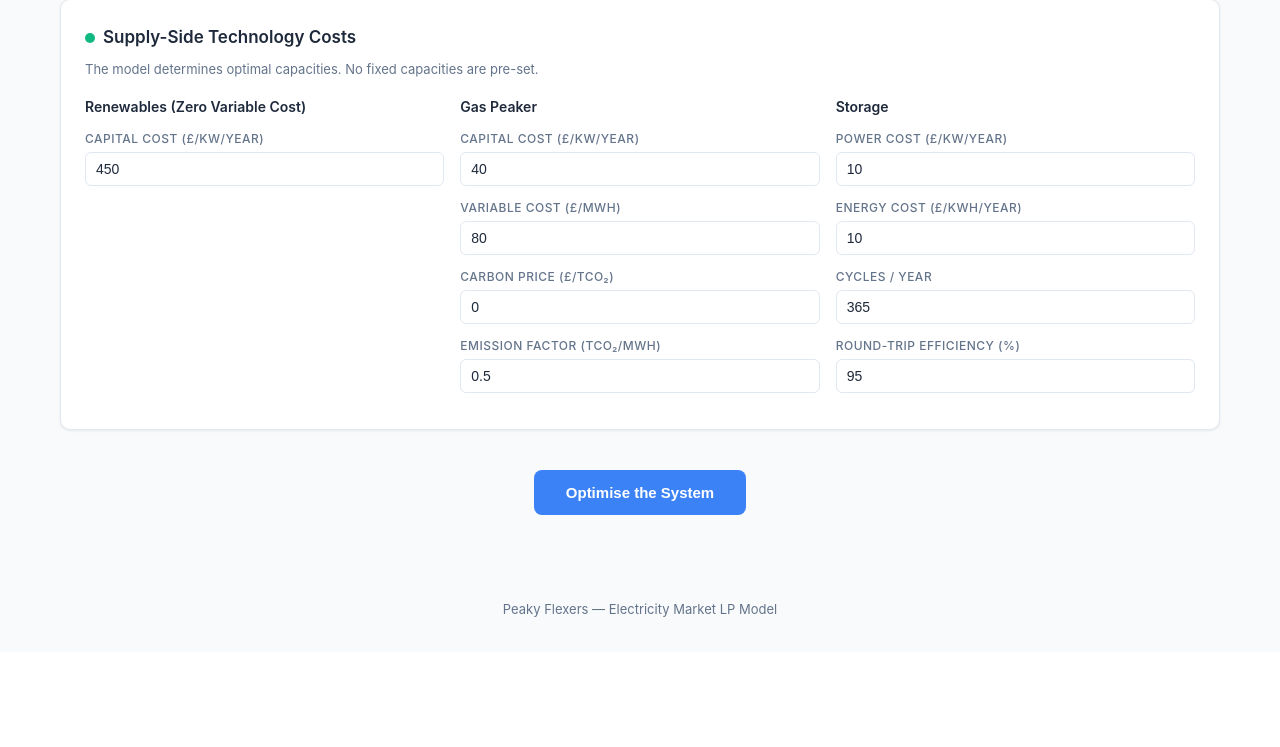
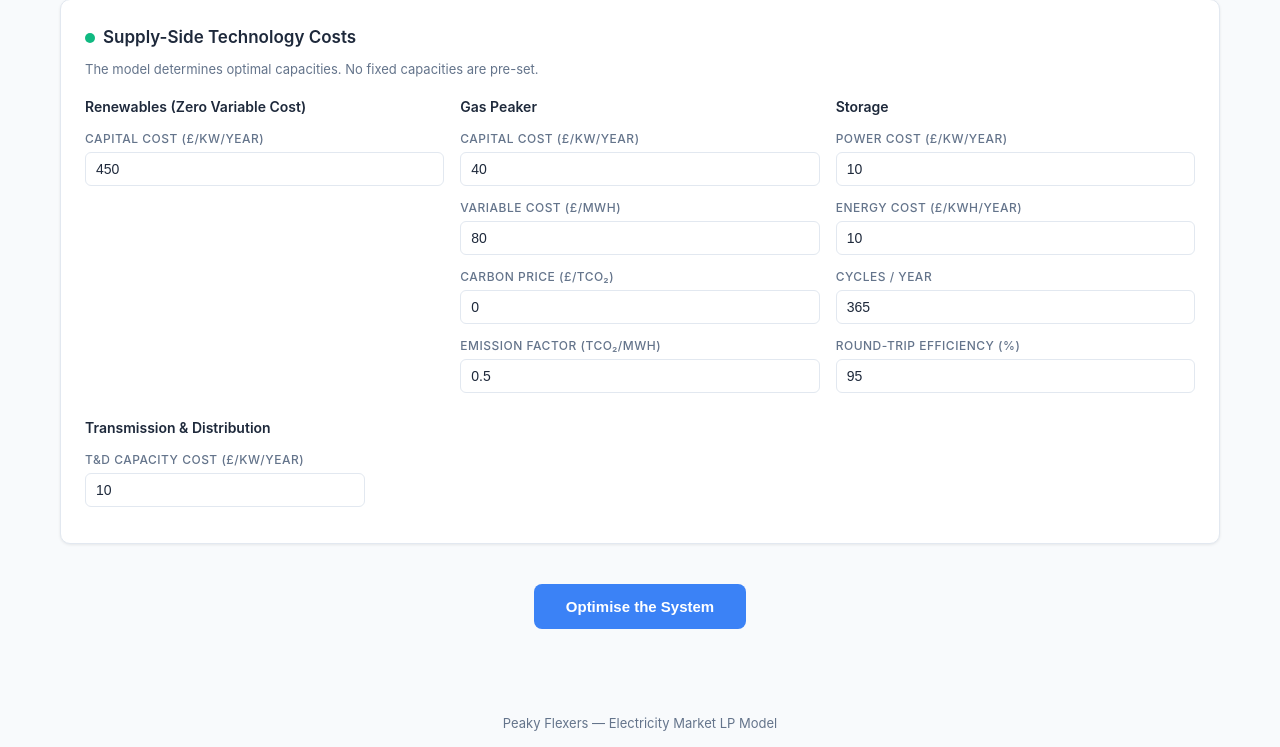
Before and after one commit to metakarma/FlexSys, a Flask app: page / in a window 1280 px wide. Shown: the part 1676-2423 px from the top of the page. Before the commit the page ends 2293 px from the top, so only its background shows below. Run offline with Flask 3, Linux system fonts and the light colour scheme.

Commit message:
Add Transmission & Distribution capacity cost
New input parameter: T&D Capacity Cost (£/kW/year), default £10.
The model adds an endogenous T&D capacity variable constrained to be
>= total generation dispatched (ZVC + gas + storage discharge) in
every sub-block, so it binds at the system peak. The annualised T&D
capital cost enters the welfare objective alongside generation costs.

T&D capacity and cost appear in the summary metrics, capacity bar
chart, and cost pie chart.

Made-with: Cursor

```diff
--- a/app.py
+++ b/app.py
@@ -451,9 +451,9 @@ def _plot_capacity(results: dict, cur: str = "$") -> str:
 
     fig, (ax1, ax2) = plt.subplots(1, 2, figsize=(10, 4.5))
 
-    techs = ["Renewables", "Gas", "Storage"]
-    cap_vals = [caps["zvc"], caps["gas"], caps["storage_power"]]
-    colors = ["#10B981", "#EF4444", "#3B82F6"]
+    techs = ["Renewables", "Gas", "Storage", "T&D"]
+    cap_vals = [caps["zvc"], caps["gas"], caps["storage_power"], caps.get("td", 0)]
+    colors = ["#10B981", "#EF4444", "#3B82F6", "#8B5CF6"]
 
     bars = ax1.bar(techs, cap_vals, color=colors, edgecolor="white", width=0.6)
     for bar, val in zip(bars, cap_vals):
@@ -463,9 +463,10 @@ def _plot_capacity(results: dict, cur: str = "$") -> str:
     ax1.set_ylabel("Capacity (GW)")
     ax1.set_title("Optimal Power Capacity", fontsize=12, fontweight="bold")
 
-    cost_labels = ["Renewables", "Gas", "Storage"]
+    cost_labels = ["Renewables", "Gas", "Storage", "T&D"]
     cost_vals = [costs["zvc"], costs["gas"],
-                 costs["storage_power"] + costs["storage_energy"]]
+                 costs["storage_power"] + costs["storage_energy"],
+                 costs.get("td", 0)]
     nonzero = [(l, v, c) for l, v, c in zip(cost_labels, cost_vals, colors) if v > 0]
     if nonzero:
         labels_nz, vals_nz, colors_nz = zip(*nonzero)
--- a/model.py
+++ b/model.py
@@ -85,6 +85,7 @@ def default_inputs() -> dict[str, Any]:
         "storage_energy_cost": 10,
         "storage_cycles": 365,
         "storage_efficiency": 95,
+        "td_cost": 10,
     }
 
     return {
@@ -159,6 +160,7 @@ def _solve_core(inputs: dict[str, Any], *,
     cap_gas = pulp.LpVariable("cap_gas", 0)
     cap_sto_pw = pulp.LpVariable("cap_sto_pw", 0)
     cap_sto_en = pulp.LpVariable("cap_sto_en", 0)
+    cap_td = pulp.LpVariable("cap_td", 0)
 
     # ── Dispatch variables (per sub-block) ───────────────────────────────
     served = {}
@@ -260,6 +262,7 @@ def _solve_core(inputs: dict[str, Any], *,
     obj.append(-CAPITAL_CONV * supply["gas_capital_cost"] * cap_gas)
     obj.append(-CAPITAL_CONV * supply["storage_power_cost"] * cap_sto_pw)
     obj.append(-CAPITAL_CONV * eff_energy_cost * cap_sto_en)
+    obj.append(-CAPITAL_CONV * supply.get("td_cost", 0) * cap_td)
 
     prob += pulp.lpSum(obj), "Welfare"
 
@@ -335,6 +338,11 @@ def _solve_core(inputs: dict[str, Any], *,
         prob += sto_dis[k] <= cap_sto_pw, f"cdis_{_s(b)}_{i}"
         prob += sto_chg[k] <= cap_sto_pw, f"cchg_{_s(b)}_{i}"
 
+    # 3b. T&D capacity: peak network flow = total generation dispatched
+    for b, i, lbl, sh, av in sub_blocks:
+        k = sb_key(b, i)
+        prob += zvc[k] + gas[k] + sto_dis[k] <= cap_td, f"ctd_{_s(b)}_{i}"
+
     # 4. Storage energy level limits
     prob += sto_level_start <= cap_sto_en, "cslev_start"
     for b, i, *_ in sub_blocks:
@@ -397,6 +405,7 @@ def _solve_core(inputs: dict[str, Any], *,
         "gas": _v(cap_gas),
         "storage_power": _v(cap_sto_pw),
         "storage_energy": _v(cap_sto_en),
+        "td": _v(cap_td),
     }
 
     annual_capital = {
@@ -404,6 +413,7 @@ def _solve_core(inputs: dict[str, Any], *,
         "gas": round(capacities["gas"] * supply["gas_capital_cost"] * CAPITAL_CONV, 2),
         "storage_power": round(capacities["storage_power"] * supply["storage_power_cost"] * CAPITAL_CONV, 2),
         "storage_energy": round(capacities["storage_energy"] * eff_energy_cost * CAPITAL_CONV, 2),
+        "td": round(capacities["td"] * supply.get("td_cost", 0) * CAPITAL_CONV, 2),
     }
     annual_capital["total"] = round(sum(annual_capital.values()), 2)
 
--- a/templates/index.html
+++ b/templates/index.html
@@ -344,6 +344,15 @@ footer { text-align: center; padding: 32px 0; color: var(--muted); font-size: 13
         </div>
       </div>
     </div>
+    <div style="margin-top:12px;">
+      <h4 style="font-size:14px;margin-bottom:10px;font-weight:600;">Transmission &amp; Distribution</h4>
+      <div style="max-width:280px;">
+        <div class="field-group">
+          <label>T&amp;D Capacity Cost (<span class="cur">£</span>/kW/year)</label>
+          <input type="number" id="td_cost" step="any" min="0"/>
+        </div>
+      </div>
+    </div>
   </div>
 
   <!-- Action -->
@@ -581,6 +590,7 @@ function buildSupply() {
   document.getElementById("storage_energy_cost").value = s.storage_energy_cost;
   document.getElementById("storage_cycles").value = s.storage_cycles;
   document.getElementById("storage_efficiency").value = s.storage_efficiency;
+  document.getElementById("td_cost").value = s.td_cost || 0;
 }
 
 function switchTab(btn, block) {
@@ -637,6 +647,7 @@ function gatherInputs() {
       storage_energy_cost: +document.getElementById("storage_energy_cost").value,
       storage_cycles: +document.getElementById("storage_cycles").value,
       storage_efficiency: +document.getElementById("storage_efficiency").value,
+      td_cost: +document.getElementById("td_cost").value,
     }
   };
 }
@@ -704,6 +715,7 @@ function renderResults(data, inputs) {
   m += `<div class="metric-card"><div class="value">${fmtGW(caps.gas)}</div><div class="label">Gas Capacity</div></div>`;
   m += `<div class="metric-card"><div class="value">${fmtGW(caps.storage_power)}</div><div class="label">Storage Power</div></div>`;
   m += `<div class="metric-card"><div class="value">${caps.storage_energy.toFixed(0)} GWh</div><div class="label">Storage Energy</div></div>`;
+  m += `<div class="metric-card"><div class="value">${fmtGW(caps.td)}</div><div class="label">T&amp;D Capacity</div></div>`;
   m += `<div class="metric-card"><div class="value">${fmtCur(data.net_welfare)}</div><div class="label">Net Welfare</div></div>`;
   m += `<div class="metric-card"><div class="value">${fmtCur(data.total_consumer_value)}</div><div class="label">Consumer Value</div></div>`;
   m += `<div class="metric-card"><div class="value" style="color:var(--danger)">${fmtCur(data.total_variable_cost)}</div><div class="label">Variable Cost</div></div>`;
```
